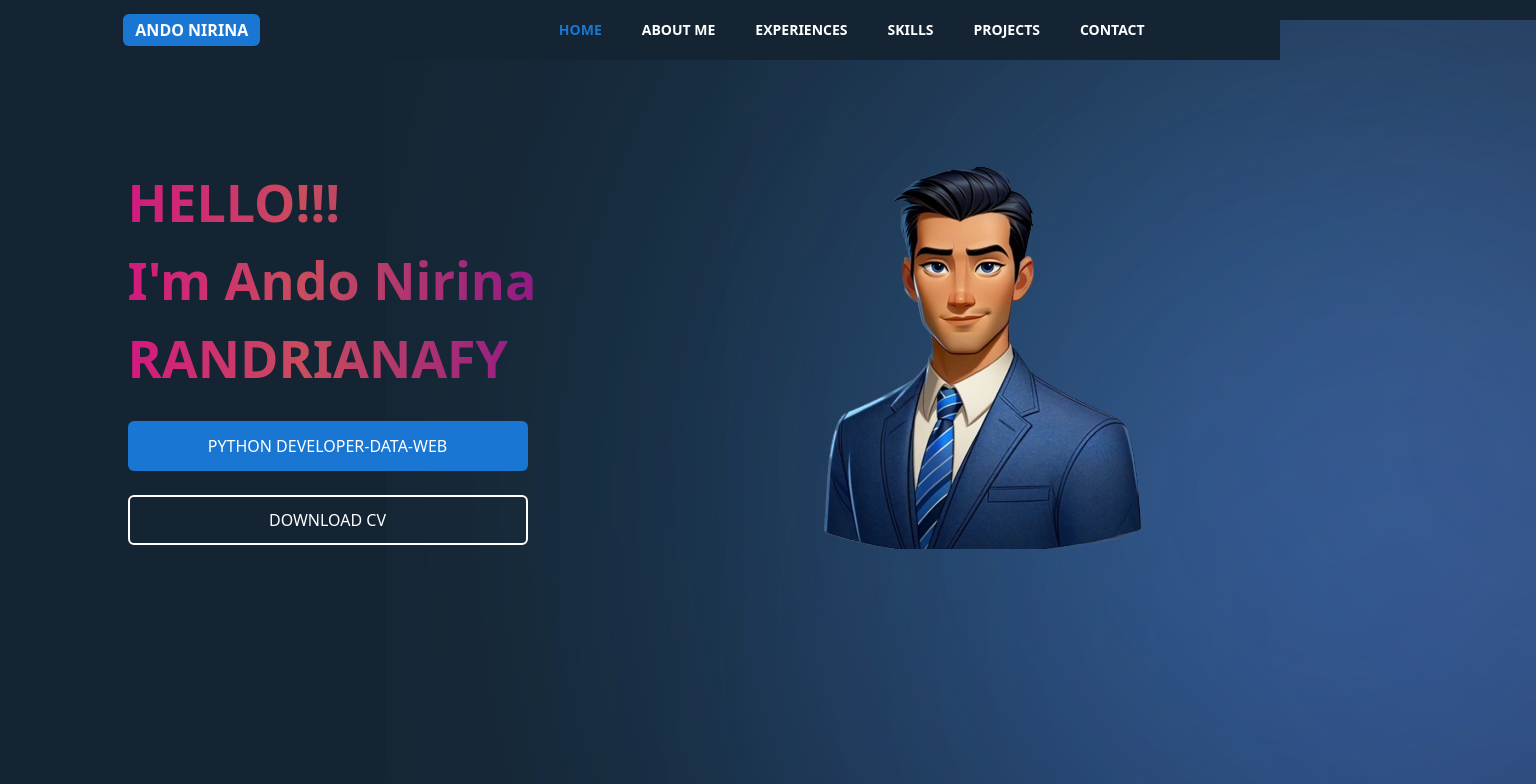
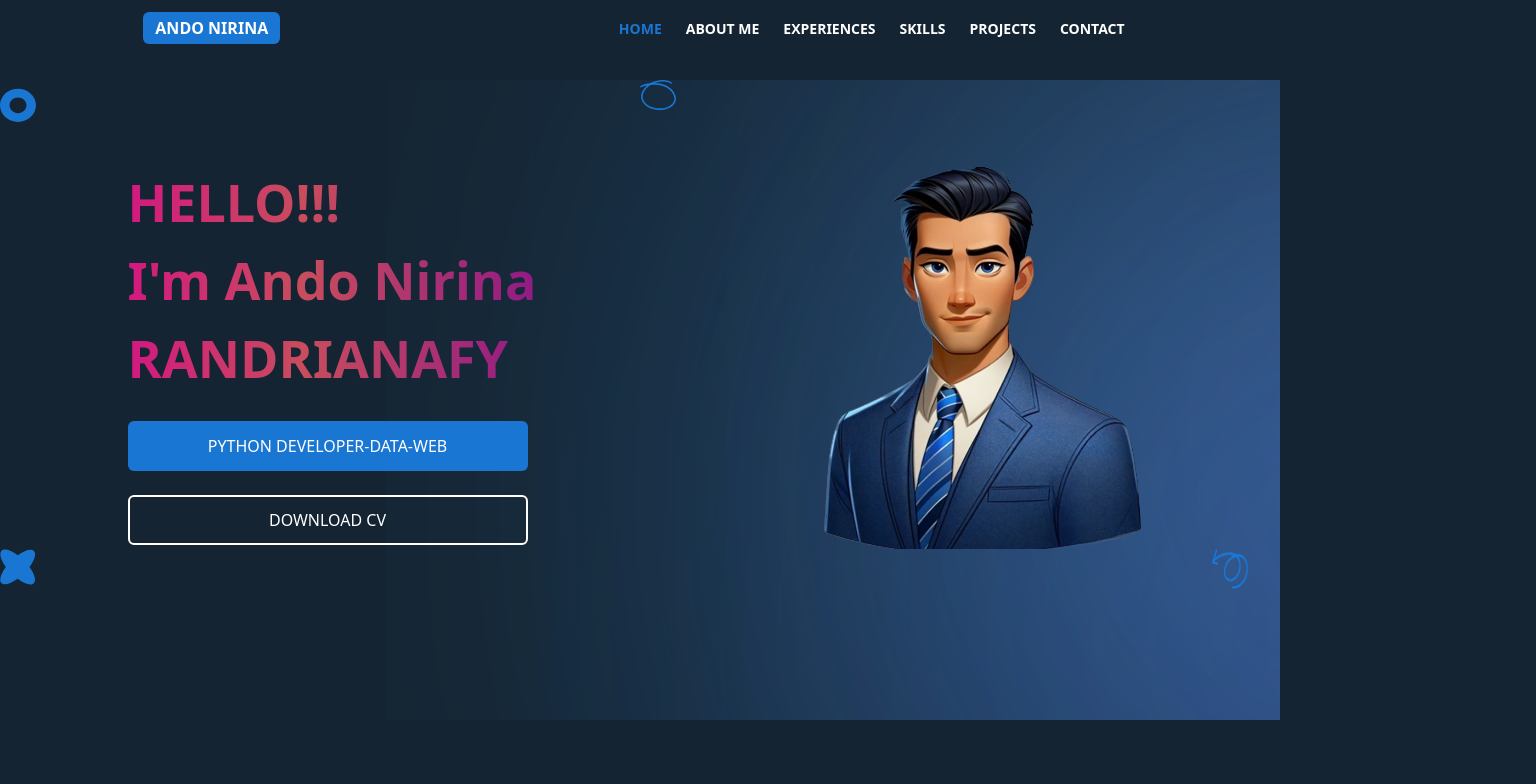
Before and after one commit to nativelbk/frontend-project, a React (Vite) app: page / in a window 1280 px wide. Shown: the top 784 px of the page, 1536 px wide, since content can reach past the window. Built offline with nearby package versions, Linux system fonts and the light colour scheme.

Commit message:
Fix responsivity

```diff
--- a/src/App.jsx
+++ b/src/App.jsx
@@ -20,8 +20,8 @@ import Hero from "./components/Hero/Hero";
 function App() {
   return (
     <main className="flex cont relative flex-col gap-20">
-      <Navbar/>
-      <Hero/>
+      <Navbar />
+      <Hero />
       <About />
       <Experience />
       <Skills />
--- a/src/components/Hero/Hero.jsx
+++ b/src/components/Hero/Hero.jsx
@@ -1,17 +1,20 @@
-import React from 'react'
-import HeroText from './HeroText'
-import HeroImage from './HeroImage'
+/** @format */
+
+import React from "react";
+import HeroText from "./HeroText";
+import HeroImage from "./HeroImage";
 const Hero = () => {
   return (
-        <div className='min-h-[80vh] relative' id='home'>
-            <main className='container px-10 mt-20 flex flex-row justify-around mx-auto  max-md:flex-col max-md:justify-center
-                items-center'>
-                <div className='max-md:flex'>
+    <div className="min-h-[80vh] max-w-full overflow-hidden relative" id="home">
+      <main
+        className="container px-10 mt-20 flex flex-row justify-around mx-auto  max-md:flex-col max-md:justify-center
+                items-center"
+      >
+        <div className="max-md:flex">
           <HeroText />
         </div>
-                <div className='z-20 max-md:mt-10 '>
+        <div className="z-20 max-md:mt-10 ">
           <HeroImage />
-
         </div>
       </main>
       <section className="  w-[75%] max-sm:w-full gap-10 mx-auto m-0 flex flex-col justify-center">
@@ -20,16 +23,28 @@ const Hero = () => {
           className=" z-[-1] absolute right-[-20%] top-[-60px]   "
         />
       </section>
-            {/* <div>
-                <img src="/Element 06.svg" alt="element" className='absolute top-0'/>
-                <img src="/Element 09.svg" alt="element" className='absolute right-0'/>
-                <img src="/Union - Copie.svg" alt="element" className='absolute left-0'/>
-                <img src="/Vector - Copie.svg" alt="element" className='absolute top-0'/>
+      <img
+        src="/Element 06.svg"
+        alt="element"
+        className="absolute top-0 left-[50%] w-9 "
+      />
+      <img
+        src="/Element 09.svg"
+        alt="element"
+        className="absolute z-[-1] right-8 w-9"
+      />
+      <img
+        src="/Union - Copie.svg"
+        alt="element"
+        className=" top-[50%] z-[-1] left-8 w-9"
+      />
+      <img
+        src="/Vector - Copie.svg"
+        alt="element"
+        className="absolute z-[-1] top-2 w-9 "
+      />
+    </div>
+  );
+};
 
-            </div> */}
-
-        </div>
-    )
-}
-
-export default Hero
+export default Hero;
--- a/src/components/Navbar/Navbar.jsx
+++ b/src/components/Navbar/Navbar.jsx
@@ -19,7 +19,7 @@ const Navbar = () => {
         <button className="px-3 bg-[#1976D2] hover:bg-sky-700 font-bold text-white py-1 rounded-md">
           ANDO NIRINA
         </button>
-        <nav className="space-x-4 flex max-md:hidden max-lg:space-x-2  ">
+        <nav className=" max-md:hidden ">
           {[
             {
               name: "HOME",
@@ -66,7 +66,7 @@ const Navbar = () => {
 
         <div
           onClick={() => setShouldOpen((val) => !val)}
-          className="w-10 cursor-pointer h-10  flex justify-center items-center md:hidden "
+          className="w-10 cursor-pointer h-10 flex justify-center items-center md:hidden "
         >
           <AiOutlineMenu className="text-[32px] text-white" />
         </div>
@@ -106,7 +106,7 @@ const Navbar = () => {
             },
           ].map((item, i) => (
             // <a href={url} key={title} ></a>
-            <div className="py-3 flex pl-5">
+            <div key={i} className="py-3 flex pl-5">
               <Link
                 activeClass="active"
                 to={item.url}
@@ -114,7 +114,6 @@ const Navbar = () => {
                 smooth={true}
                 offset={-100}
                 duration={500}
-                key={i}
                 onClick={() => {
                   setShouldOpen(false);
                 }}
```
Also changed, not shown: public/Vector1.png (added). Lines whose indentation alone changed are shown as unchanged.
